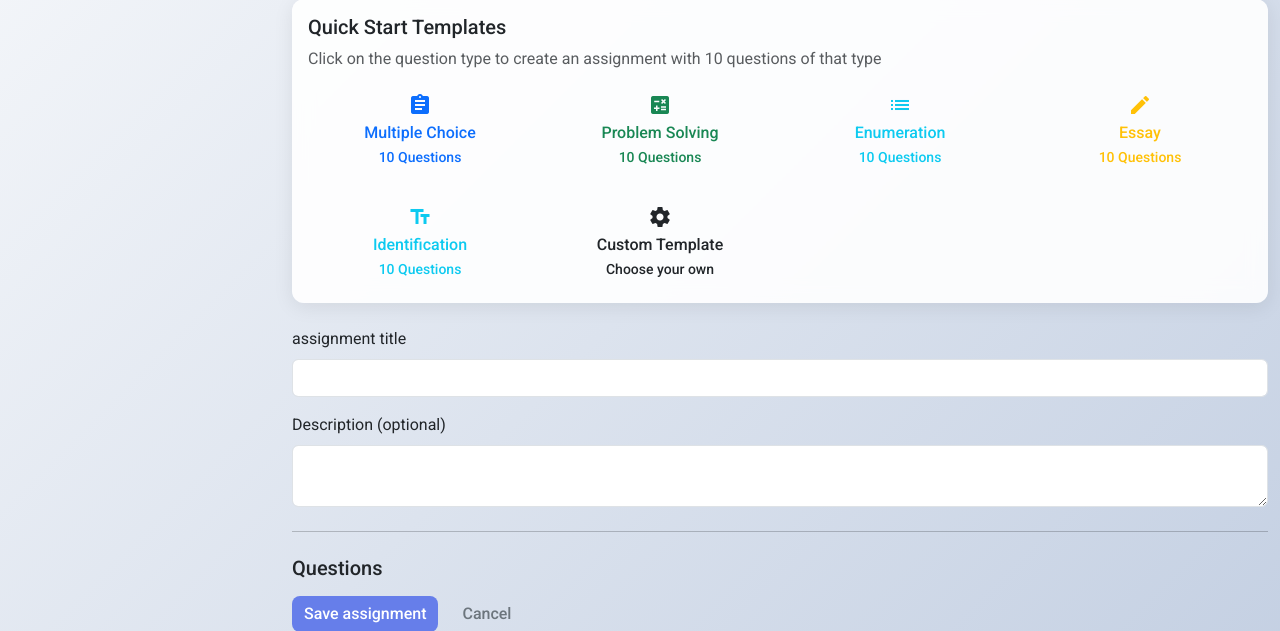
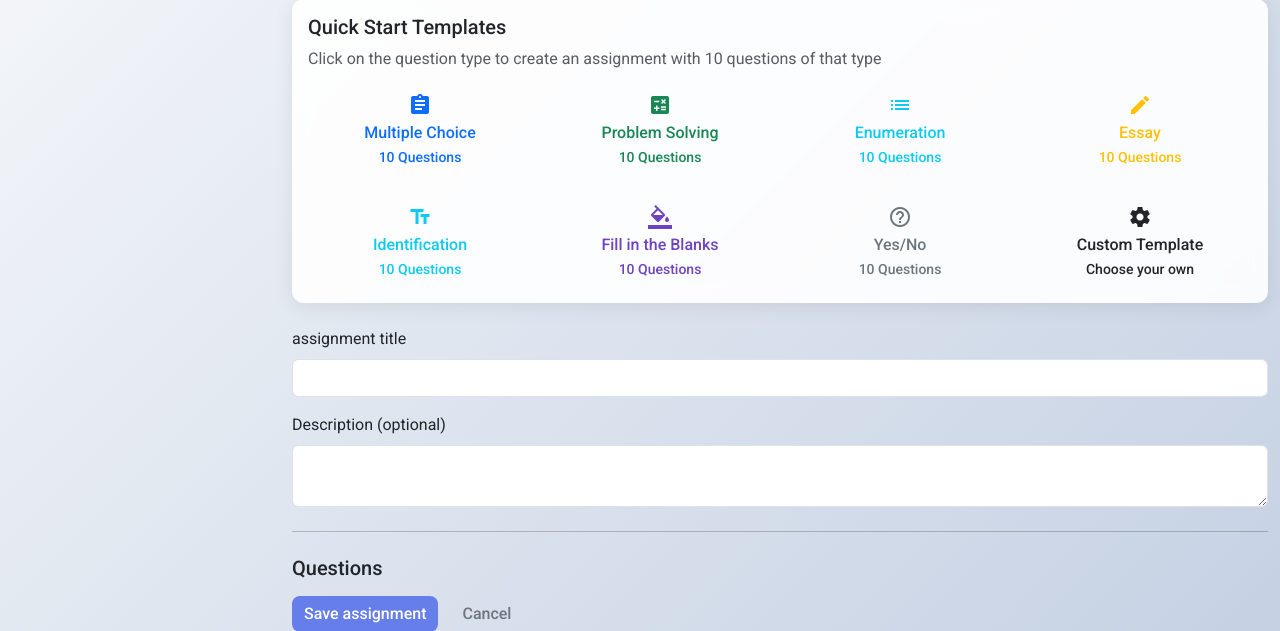
Before and after one commit to aldrinivanmiole-cell/CapstoneProject, a Flask app: page /create_assignment/1 in a window 1280 px wide. Shown: the part 134-765 px from the top of the page. Run offline with Flask 3, Linux system fonts and the light colour scheme; the visitor is signed in with stand-in values (Sample User, id 1); tables that the repository leaves empty hold one stand-in row (values such as "Sample post").

Commit message:
Restore crucial question types: Add back fill_in_the_blanks and yes_no
✅ Backend Support Added:
- Extended assignment creation handler to support fill_in_the_blanks and yes_no
- Updated edit assignment handler validation to include new types
- Added proper question type processing logic for both types

✅ UI Components Restored:
- Restored fill_in_the_blanks and yes_no buttons in create assignment template
- Updated custom template modal dropdown with all 7 question types
- Added back JavaScript handling for missing question types
- Restored take_assignment.html handlers for fill_in_the_blanks and yes_no

✅ Full Question Type Support:
- multiple_choice: Options with correct answers
- identification: Single correct answer
- enumeration: Multiple correct answers
- problem_solving: Single correct answer
- essay: No automatic grading
- fill_in_the_blanks: Multiple blanks with correct answers
- yes_no: Yes/No options with correct answer

All question types now work end-to-end from creation to submission!

```diff
--- a/app.py
+++ b/app.py
@@ -2405,7 +2405,7 @@ def create_assignment(class_id):
                 points = int(q.get("points", 1))
                 help_video_url = q.get("help_video_url", "").strip()
 
-                if not q_text or q_type not in ["multiple_choice", "identification", "enumeration", "problem_solving", "essay"]:
+                if not q_text or q_type not in ["multiple_choice", "identification", "enumeration", "problem_solving", "essay", "fill_in_the_blanks", "yes_no"]:
                     print(f"Skipping invalid question {i+1}: type={q_type}, text='{q_text}'")
                     continue  # skip invalid question
 
@@ -2458,6 +2458,31 @@ def create_assignment(class_id):
                     print(f"Problem solving - correct: {correct}")
                     if correct.strip():
                         db.add(CorrectAnswer(question_id=question.id, answer_text=correct.strip()))
+
+                elif q_type == "fill_in_the_blanks":
+                    correct_answers = q.get("correct_answers", [])
+                    print(f"Fill in the blanks - correct answers: {correct_answers}")
+                    for ans in correct_answers:
+                        if ans.strip():  # Only add non-empty answers
+                            db.add(CorrectAnswer(question_id=question.id, answer_text=ans.strip()))
+
+                elif q_type == "yes_no":
+                    # Yes/No questions have options ["Yes", "No"] and one correct answer
+                    options = q.get("options", ["Yes", "No"])
+                    correct_answer = q.get("correct_answer", "")
+                    if not correct_answer:
+                        correct_answers = q.get("correct_answers", [])
+                        correct_answer = correct_answers[0] if correct_answers else ""
+                    print(f"Yes/No - options: {options}, correct: {correct_answer}")
+
+                    # Add Yes/No options
+                    for opt in options:
+                        if opt.strip():
+                            db.add(QuestionOption(question_id=question.id, option_text=opt.strip()))
+
+                    # Add correct answer
+                    if correct_answer.strip():
+                        db.add(CorrectAnswer(question_id=question.id, answer_text=correct_answer.strip()))
 
                 # essay: no correct answer
 
@@ -2564,7 +2589,7 @@ def edit_assignment(assignment_id):
                 points = int(q.get("points", 1))
                 help_video_url = q.get("help_video_url", "").strip()
 
-                if not q_text or q_type not in ["multiple_choice", "enumeration", "problem_solving", "essay"]:
+                if not q_text or q_type not in ["multiple_choice", "identification", "enumeration", "problem_solving", "essay", "fill_in_the_blanks", "yes_no"]:
                     continue
 
                 question = Question(
--- a/templates/create_assignment.html
+++ b/templates/create_assignment.html
@@ -50,6 +50,20 @@
         </button>
       </div>
       <div class="col-md-6 col-lg-3">
+        <button type="button" class="btn btn-outline-purple w-100 question-type-btn" data-type="fill_in_the_blanks" onclick="setQuestionType('fill_in_the_blanks')">
+          <span class="material-icons d-block mb-1">format_color_fill</span>
+          Fill in the Blanks<br>
+          <small>10 Questions</small>
+        </button>
+      </div>
+      <div class="col-md-6 col-lg-3">
+        <button type="button" class="btn btn-outline-secondary w-100 question-type-btn" data-type="yes_no" onclick="setQuestionType('yes_no')">
+          <span class="material-icons d-block mb-1">help_outline</span>
+          Yes/No<br>
+          <small>10 Questions</small>
+        </button>
+      </div>
+      <div class="col-md-6 col-lg-3">
         <button type="button" class="btn btn-outline-dark w-100" onclick="showCustomTemplate()">
           <span class="material-icons d-block mb-1">settings</span>
           Custom Template<br>
@@ -73,7 +87,9 @@
           <label class="form-label">Question Type</label>
           <select class="form-select" id="customType">
             <option value="multiple_choice">Multiple Choice</option>
+            <option value="yes_no">Yes/No</option>
             <option value="identification">Identification</option>
+            <option value="fill_in_the_blanks">Fill in the Blanks</option>
             <option value="problem_solving">Problem Solving</option>
             <option value="enumeration">Enumeration</option>
             <option value="essay">Essay</option>
--- a/templates/edit_assignment.html
+++ b/templates/edit_assignment.html
@@ -54,6 +54,9 @@ let qId = questions.length;
 
 const typeOptions = [
   {value: 'multiple_choice', label: 'Multiple choice'},
+  {value: 'yes_no', label: 'Yes/No'},
+  {value: 'identification', label: 'Identification'},
+  {value: 'fill_in_the_blanks', label: 'Fill in the blanks'},
   {value: 'enumeration', label: 'Enumeration'},
   {value: 'problem_solving', label: 'Problem solving'},
   {value: 'essay', label: 'Essay'}
```
Also changed, not shown: templates/take_assignment.html (+51 -0 lines).
